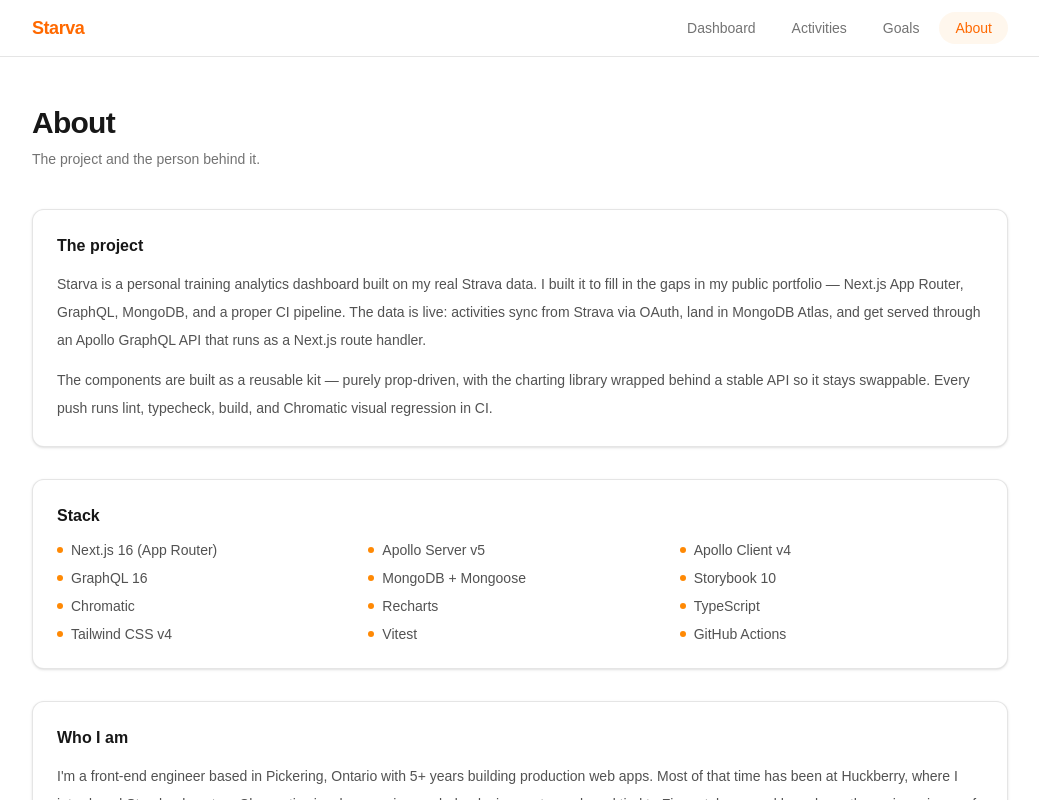
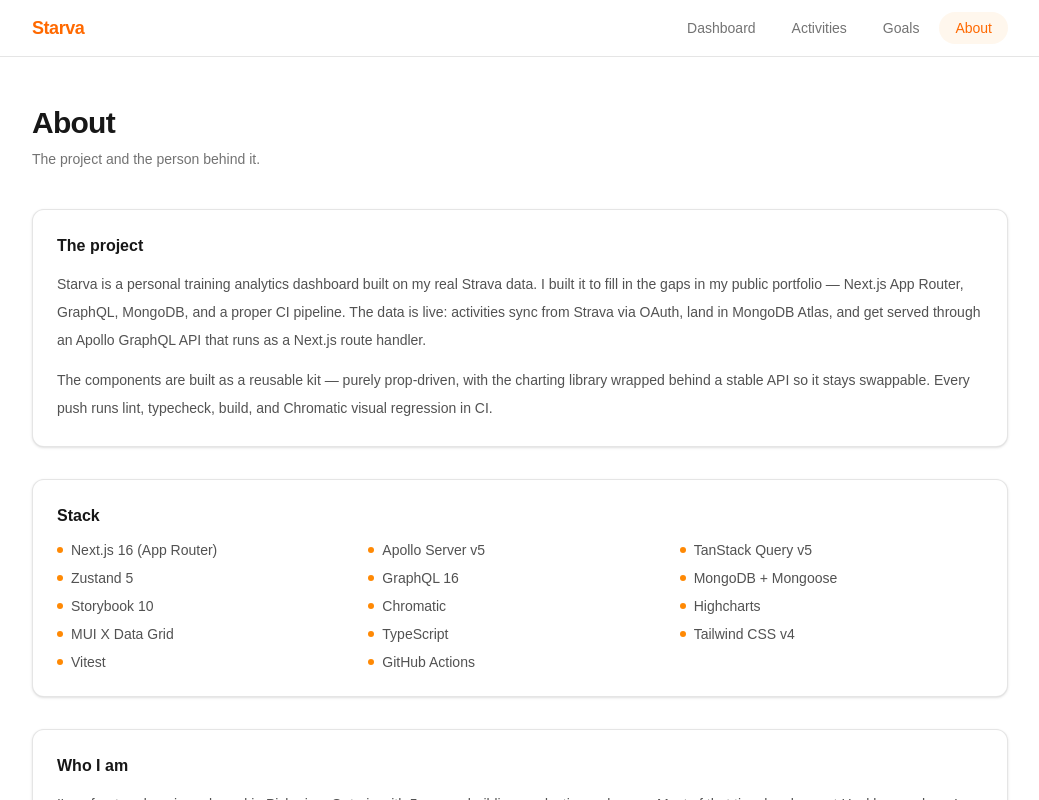
Before and after one commit to jbelleza29/starva, a Next.js app: page /about in a window 1280 px wide. Shown: the top 800 px of the page, without its empty margins (120-1159 px from the left). Built offline with nearby package versions, Linux system fonts and the light colour scheme; what @mui/material-nextjs would draw is missing.

Commit message:
Update README and about stack list for new data/chart stack

```diff
--- a/src/app/about/page.tsx
+++ b/src/app/about/page.tsx
@@ -27,12 +27,14 @@
             {[
               "Next.js 16 (App Router)",
               "Apollo Server v5",
-              "Apollo Client v4",
+              "TanStack Query v5",
+              "Zustand 5",
               "GraphQL 16",
               "MongoDB + Mongoose",
               "Storybook 10",
               "Chromatic",
-              "Recharts",
+              "Highcharts",
+              "MUI X Data Grid",
               "TypeScript",
               "Tailwind CSS v4",
               "Vitest",
```
Also changed, not shown: 1 other file (tests, documents, lock files or other folders).
